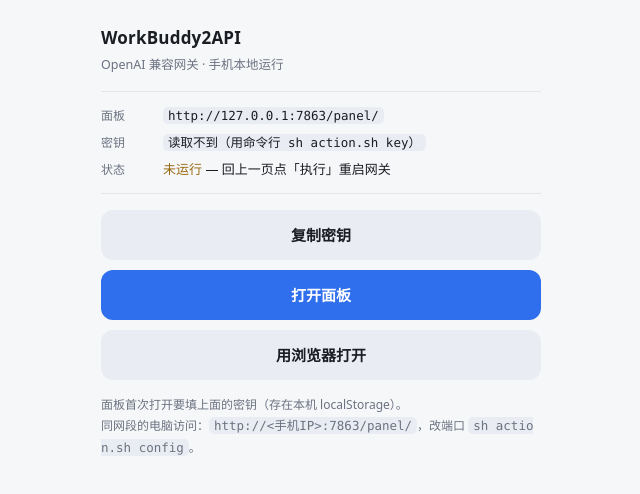
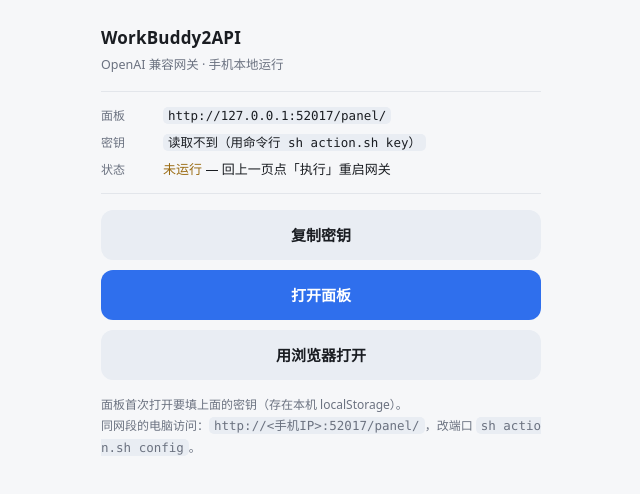
Before and after one commit to huxc573/workbuddy2api-panel-magisk, a plain HTML site: page src/webroot/index.html in a window 1280 px wide. Shown: the full height of the page, 319-959 px from the left. Drawn offline with Linux system fonts and the light colour scheme.

Commit message:
fix: 端口默认改 52017，Release 改为正式发布
- 模块默认端口 7863 → 52017（与 NAS 上那套 wb2a 对齐），安装时备选项为上游官方 7863；
  lib.sh 常量、customize.sh 三处兜底、webroot 兜底值一并改
- CI 去掉 --prerelease 改 --latest：全部发 pre-release 会让 Latest 永远为空，
  /releases/latest 与各管理器更新器都取不到；README 里那段「页面没有 Latest，按时间倒序取第一行」
  的绕口说明随之删除，改为直接指向 /releases/latest

```diff
--- a/src/webroot/index.html
+++ b/src/webroot/index.html
@@ -65,7 +65,7 @@
     } catch (e) { return null; }
   }
 
-  var PORT = 7863;
+  var PORT = 52017;
   var raw = sh('cat /data/adb/wb2a/port');
   var n = raw ? raw.replace(/[^0-9]/g, '').slice(0, 5) : '';
   if (n && +n >= 1024 && +n <= 65535) { PORT = +n; }
```
Also changed, not shown: 5 other files.
